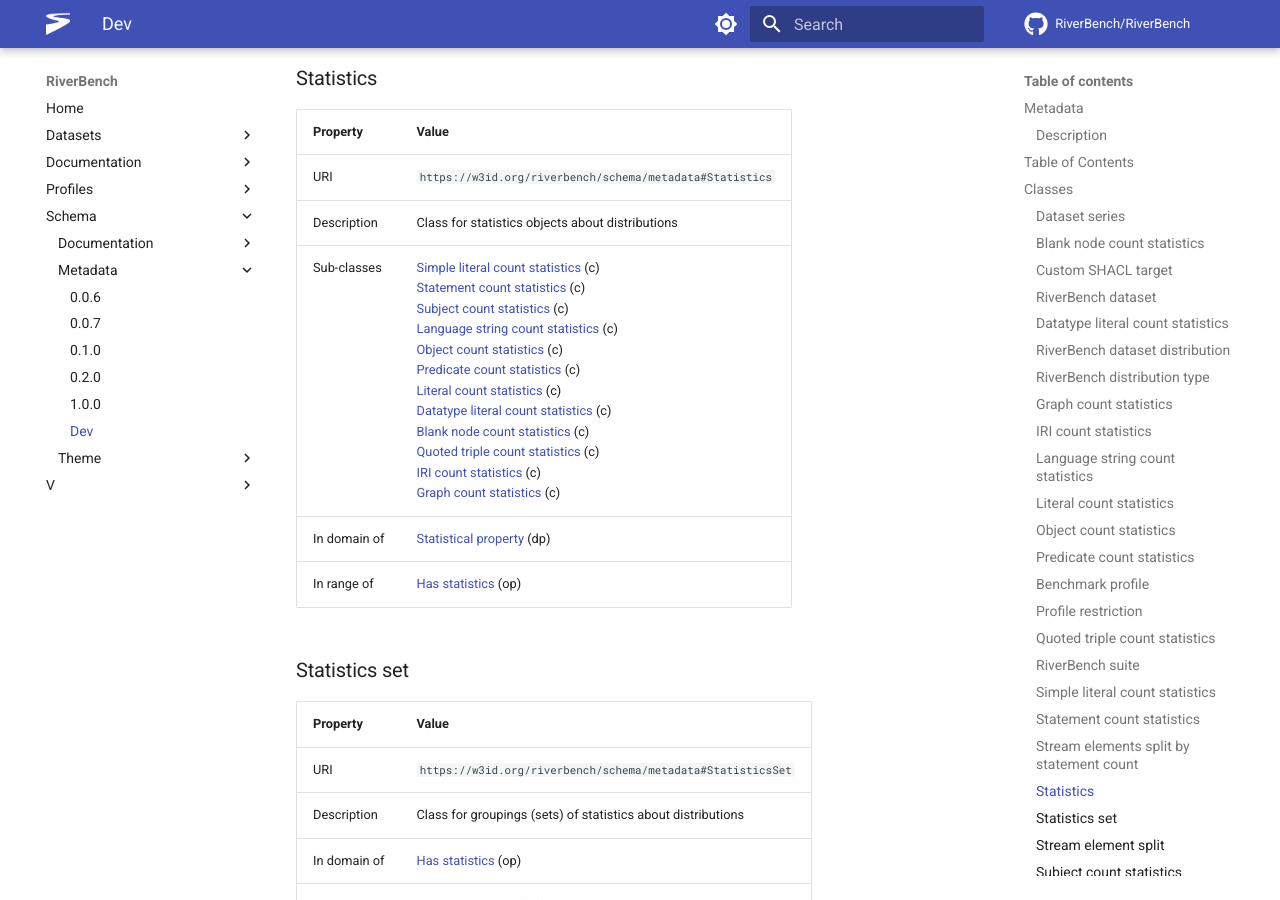
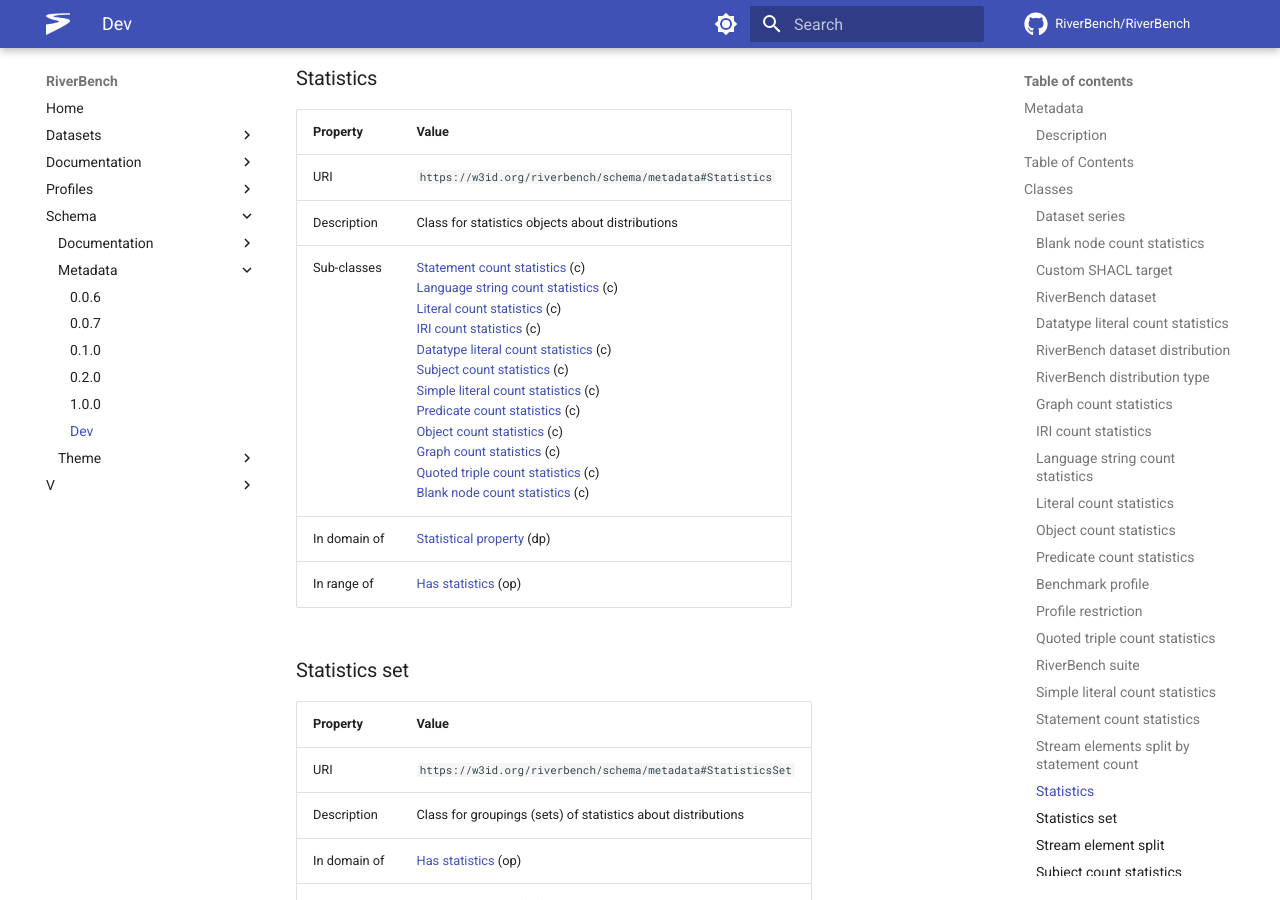
Before and after one commit to RiverBench/riverbench.github.io, an MkDocs documentation site: the page built from docs/schema/metadata/dev.md, in a window 1280 px wide and 900 px high, scrolled down 8410 px. Built offline with MkDocs 1.6.1 and Material for MkDocs 9.7.7, drawn with Linux system fonts in a browser that asks for light colours; comment, search, counter and statistics services are not loaded; some of the changed text lies outside the part shown.

```diff
--- a/docs/schema/metadata/dev.md
+++ b/docs/schema/metadata/dev.md
@@ -112,7 +112,7 @@ URI | `https://w3id.org/riverbench/schema/metadata#Distribution`
 Description | A distribution of a dataset in the RiverBench benchmark suite.
 Super-classes |[dcat:Distribution](http://www.w3.org/ns/dcat#Distribution) (c)<br />
 Restrictions |[https://w3id.org/stax/ontology#hasStreamTypeUsage](https://w3id.org/stax/ontology#hasStreamTypeUsage) **some** [https://w3id.org/stax/ontology#ConcreteRdfStreamType](https://w3id.org/stax/ontology#ConcreteRdfStreamType) (c)<br />
-In domain of |[Has statistics set](#hasStatisticsSet) (op)<br />[Has distribution type](#hasDistributionType) (op)<br />[Has file name](#hasFileName) (dp)<br />
+In domain of |[Has distribution type](#hasDistributionType) (op)<br />[Has file name](#hasFileName) (dp)<br />[Has statistics set](#hasStatisticsSet) (op)<br />
 
 ### RiverBench distribution type <a name="DistributionType"></a>
 Property | Value
@@ -120,7 +120,7 @@ Property | Value
 URI | `https://w3id.org/riverbench/schema/metadata#DistributionType`
 Description | Type of dataset distribution, indicating the corresponding streaming task formulation.
 In range of |[Has distribution type](#hasDistributionType) (op)<br />
-Has members |[Stream distribution](#streamDistribution)<br />[Flat distribution](#flatDistribution)<br />[Full distribution](#fullDistribution)<br />[Jelly distribution](#jellyDistribution)<br />[Partial distribution](#partialDistribution)<br />
+Has members |[Full distribution](#fullDistribution)<br />[Flat distribution](#flatDistribution)<br />[Partial distribution](#partialDistribution)<br />[Jelly distribution](#jellyDistribution)<br />[Stream distribution](#streamDistribution)<br />
 
 ### Graph count statistics <a name="GraphCountStatistics"></a>
 Property | Value
@@ -170,8 +170,8 @@ Property | Value
 URI | `https://w3id.org/riverbench/schema/metadata#Profile`
 Description | Benchmark profile grouping several datasets in RiverBench
 Super-classes |[Dataset series](#DatasetSeries) (c)<br />
-In domain of |[Has restriction](#hasRestriction) (op)<br />[Is subset of profile](#isSubsetOfProfile) (op)<br />[Is superset of profile](#isSupersetOfProfile) (op)<br />
-In range of |[Has benchmark profile](#hasProfile) (op)<br />[Is superset of profile](#isSupersetOfProfile) (op)<br />[Is subset of profile](#isSubsetOfProfile) (op)<br />
+In domain of |[Has restriction](#hasRestriction) (op)<br />[Is superset of profile](#isSupersetOfProfile) (op)<br />[Is subset of profile](#isSubsetOfProfile) (op)<br />
+In range of |[Is subset of profile](#isSubsetOfProfile) (op)<br />[Is superset of profile](#isSupersetOfProfile) (op)<br />[Has benchmark profile](#hasProfile) (op)<br />
 
 ### Profile restriction <a name="ProfileRestriction"></a>
 Property | Value
@@ -221,7 +221,7 @@ Property | Value
 --- | ---
 URI | `https://w3id.org/riverbench/schema/metadata#Statistics`
 Description | Class for statistics objects about distributions
-Sub-classes |[Simple literal count statistics](#SimpleLiteralCountStatistics) (c)<br />[Statement count statistics](#StatementCountStatistics) (c)<br />[Subject count statistics](#SubjectCountStatistics) (c)<br />[Language string count statistics](#LanguageLiteralCountStatistics) (c)<br />[Object count statistics](#ObjectCountStatistics) (c)<br />[Predicate count statistics](#PredicateCountStatistics) (c)<br />[Literal count statistics](#LiteralCountStatistics) (c)<br />[Datatype literal count statistics](#DatatypeLiteralCountStatistics) (c)<br />[Blank node count statistics](#BlankNodeCountStatistics) (c)<br />[Quoted triple count statistics](#QuotedTripleCountStatistics) (c)<br />[IRI count statistics](#IriCountStatistics) (c)<br />[Graph count statistics](#GraphCountStatistics) (c)<br />
+Sub-classes |[Statement count statistics](#StatementCountStatistics) (c)<br />[Language string count statistics](#LanguageLiteralCountStatistics) (c)<br />[Literal count statistics](#LiteralCountStatistics) (c)<br />[IRI count statistics](#IriCountStatistics) (c)<br />[Datatype literal count statistics](#DatatypeLiteralCountStatistics) (c)<br />[Subject count statistics](#SubjectCountStatistics) (c)<br />[Simple literal count statistics](#SimpleLiteralCountStatistics) (c)<br />[Predicate count statistics](#PredicateCountStatistics) (c)<br />[Object count statistics](#ObjectCountStatistics) (c)<br />[Graph count statistics](#GraphCountStatistics) (c)<br />[Quoted triple count statistics](#QuotedTripleCountStatistics) (c)<br />[Blank node count statistics](#BlankNodeCountStatistics) (c)<br />
 In domain of |[Statistical property](#statisticalProperty) (dp)<br />
 In range of |[Has statistics](#hasStatistics) (op)<br />
 
```
Also changed, not shown: docs/schema/documentation/dev.md (+3 -2 lines), docs/schema/theme/dev.md (+2 -3 lines).
